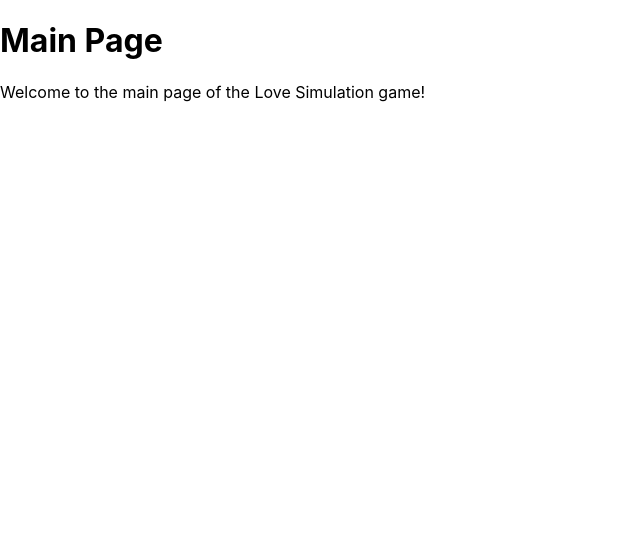
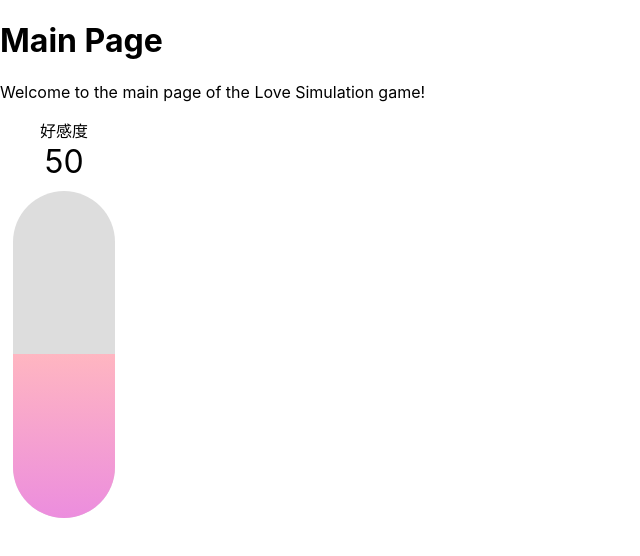
Before and after one commit to jack-app/jackHack2025_D, a React (Create React App) app in the folder love_simulation/: page /main in a window 1280 px wide. Shown: the top 556 px of the page, without its empty margins (0-640 px from the left). Built offline with nearby package versions, Linux system fonts and the light colour scheme.

Commit message:
好感度バー実装

```diff
--- a/love_simulation/src/pages/main/components/love_meter.jsx
+++ b/love_simulation/src/pages/main/components/love_meter.jsx
@@ -0,0 +1,37 @@
+import PropTypes from "prop-types";
+
+const LoveMeter = ({ love }) => {
+  return (
+    <div style={{ display: "flex", flexDirection: "column", alignItems: "center", width: "10%", height: "50%" }}>
+      <p style={{ margin: 0 }}>好感度</p>
+      <p style={{ margin: 0, fontSize: "2rem" }}>{love}</p>
+      <div
+        style={{
+        width: "80%",
+        height: "100%",
+        backgroundColor: "#ddd",
+        borderRadius: "100px",
+        overflow: "hidden",
+        marginTop: "10px",
+        display: "flex",
+        flexDirection: "column-reverse",
+        }}
+      >
+        <div
+          style={{
+            width: "100%",
+            height: `${love}%`,
+            background: "linear-gradient(to top, rgb(236, 141, 222), rgb(255, 182, 193))",
+            transition: "height 0.3s ease",
+          }}
+        />
+      </div>
+    </div>
+  );
+};
+
+LoveMeter.propTypes = {
+  love: PropTypes.number.isRequired,
+};
+
+export default LoveMeter;
--- a/love_simulation/src/pages/main/main.jsx
+++ b/love_simulation/src/pages/main/main.jsx
@@ -1,5 +1,6 @@
 import React, { useEffect, useState } from "react";
 import { useLocation } from "react-router-dom";
+import LoveMeter from "./components/love_meter";
 
 const Main = () => {
     const [scenario, setScenario] = useState({});
@@ -31,7 +32,7 @@ const Main = () => {
     }, [scenarioId, scenario]);
 
     return (
-        <div>
+        <div style={{ width: window.innerWidth, height: window.innerHeight }}>
             <h1>Main Page</h1>
             <p>Welcome to the main page of the Love Simulation game!</p>
             {error && <p style={{ color: "red" }}>Error: {error}</p>}
@@ -42,6 +43,7 @@ const Main = () => {
                     <p>{scenario[scenarioId]}</p>
                 </div>
             )}
+            <LoveMeter love={50} />
         </div>
     );
 };
```
